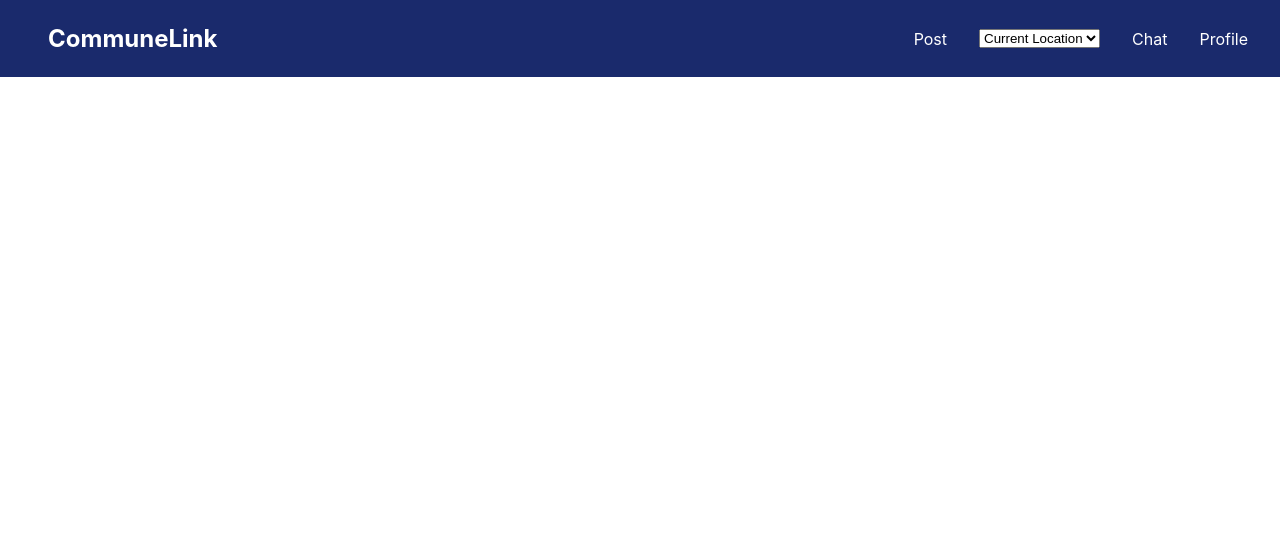
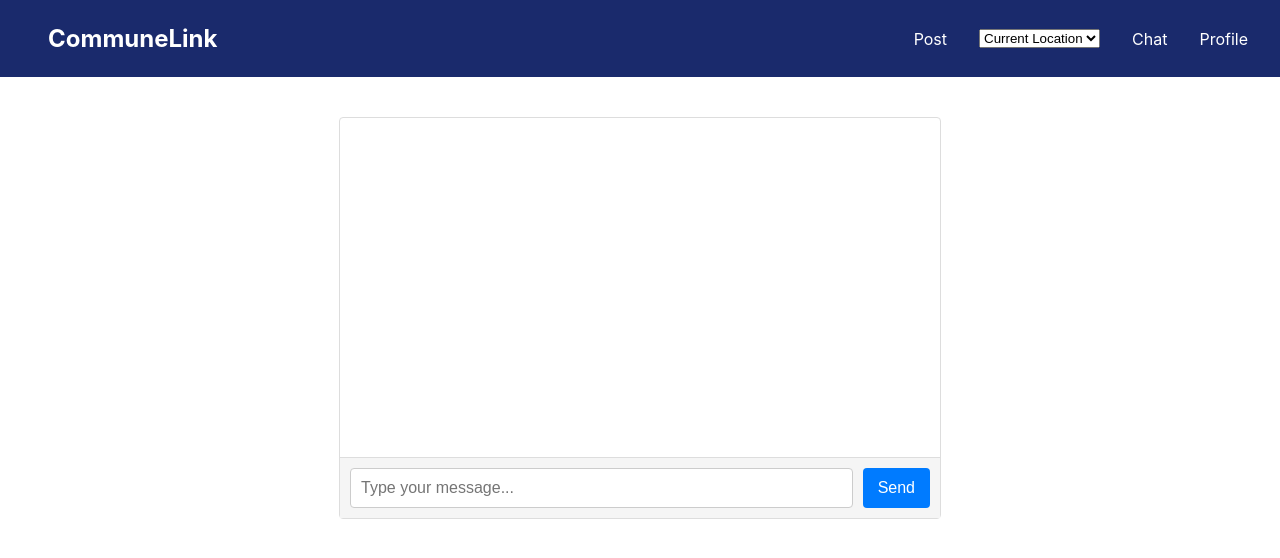
Before and after one commit to amishasubedi/Neighbor-Link, a React (Create React App) app: page /chat in a window 1280 px wide. Shown: the top 558 px of the page. Built offline with nearby package versions, Linux system fonts and the light colour scheme.

Commit message:
firebase setup and post request done

```diff
--- a/package.json
+++ b/package.json
@@ -6,6 +6,7 @@
     "@testing-library/jest-dom": "^5.17.0",
     "@testing-library/react": "^13.4.0",
     "@testing-library/user-event": "^13.5.0",
+    "firebase": "^10.3.0",
     "react": "^18.2.0",
     "react-dom": "^18.2.0",
     "react-router-dom": "^6.15.0",
--- a/src/App.js
+++ b/src/App.js
@@ -7,7 +7,8 @@ import {
 
 import Header from './components/Navigation/Header';
 import HomePage from './pages/Homepage';
-import PostItem from './pages/PostItem';
+import PostItem from './components/Posts/PostItem';
+import ChatPage from './pages/Chatpage';
 
 function App() {
   return (
@@ -20,6 +21,9 @@ function App() {
         <Routes>
           <Route path = "/post" element = {<PostItem />} />
         </Routes>
+        <Routes>
+          <Route path = "/chat" element = {<ChatPage />} />
+        </Routes>
       </div>
     </BrowserRouter>
   );
--- /dev/null
+++ b/src/components/Chat/Chat.css
@@ -0,0 +1,48 @@
+.chat-container {
+    max-width: 600px;
+    margin: 40px auto;
+    border: 1px solid #ddd;
+    border-radius: 4px;
+    display: flex;
+    flex-direction: column;
+    height: 400px;
+}
+
+.chat-log {
+    flex-grow: 1;
+    overflow-y: auto;
+    padding: 10px;
+    border-bottom: 1px solid #ddd;
+}
+
+.chat-entry {
+    margin-bottom: 10px;
+}
+
+.chat-input-form {
+    display: flex;
+    padding: 10px;
+    background-color: #f5f5f5;
+}
+
+.chat-input-form input {
+    flex-grow: 1;
+    padding: 10px;
+    border: 1px solid #ccc;
+    border-radius: 4px;
+    margin-right: 10px;
+}
+
+.chat-input-form button {
+    padding: 10px 15px;
+    border: none;
+    border-radius: 4px;
+    background-color: #007BFF;
+    color: #fff;
+    cursor: pointer;
+    transition: background-color 0.2s ease-in-out;
+}
+
+.chat-input-form button:hover {
+    background-color: #0056b3;
+}
--- /dev/null
+++ b/src/components/Chat/chat.js
@@ -0,0 +1,45 @@
+import React, { useState } from 'react';
+import './Chat.css';
+
+const Chat = () => {
+    const [message, setMessage] = useState('');
+    const [chatLog, setChatLog] = useState([]);
+
+    const handleInputChange = (e) => {
+        setMessage(e.target.value);
+    };
+
+    const handleSubmit = (e) => {
+        e.preventDefault();
+        if (message.trim() === '') return;
+
+        // Add the message to the chat log
+        setChatLog([...chatLog, { sender: 'You', message }]);
+
+        // Reset the input
+        setMessage('');
+    };
+
+    return (
+        <div className="chat-container">
+            <div className="chat-log">
+                {chatLog.map((entry, index) => (
+                    <div key={index} className="chat-entry">
+                        <strong>{entry.sender}</strong>: {entry.message}
+                    </div>
+                ))}
+            </div>
+            <form onSubmit={handleSubmit} className="chat-input-form">
+                <input
+                    type="text"
+                    value={message}
+                    onChange={handleInputChange}
+                    placeholder="Type your message..."
+                />
+                <button type="submit">Send</button>
+            </form>
+        </div>
+    );
+};
+
+export default Chat;
--- a/src/pages/PostItem.js
+++ b/src/components/Posts/PostItem.js
@@ -1,4 +1,7 @@
 import React, { useState } from 'react';
+import { ref, push } from 'firebase/database';
+import { database } from '../../dbConfig';
+
 import './PostItem.css';
 
 const PostItem = () => {
@@ -11,10 +14,19 @@ const PostItem = () => {
         setPostData({ ...postData, [e.target.name]: e.target.value });
     };
 
-    const handleSubmit = (e) => {
+    // send data to firebase
+    const handleSubmit = async (e) => {
         e.preventDefault();
-        console.log(postData); // send to firebase later (post)
+        try {
+            const postsRef = ref(database, 'posts');
+            await push(postsRef, postData);
+            console.log('Post sent to Firebase:', postData);
+            setPostData({ title: '', content: '' });
+        } catch (error) {
+            console.error('Error sending post to Firebase:', error);
+        }
     };
+
 
     return (
         <div className="post-container">
@@ -39,7 +51,7 @@ const PostItem = () => {
                         onChange={handleChange}
                     />
                 </div>
-                <button type="submit">Submit</button>
+                <button type="submit" onClick={handleSubmit}>Submit</button>
             </form>
         </div>
     );
--- /dev/null
+++ b/src/dbConfig.js
@@ -0,0 +1,20 @@
+import {initializeApp} from 'firebase/app';
+import {getDatabase} from 'firebase/database';
+
+const DB_CONFIG = {
+    apiKey: "AIzaSyB4_zSocBtQ4zOeqIXwPFwyawkkQy6sLTY",
+    authDomain: "commune-aid.firebaseapp.com",
+    databaseURL: "https://commune-aid-default-rtdb.firebaseio.com",
+    projectId: "commune-aid",
+    storageBucket: "commune-aid.appspot.com",
+    messagingSenderId: "775689803349",
+    appId: "1:775689803349:web:4cb2ebadb9a0a3849026dc",
+    measurementId: "G-23288JJZK5"
+};
+
+// Initialize Firebase
+const app = initializeApp(DB_CONFIG);
+const database = getDatabase(app)
+
+
+export {app, database};
--- /dev/null
+++ b/src/pages/Chatpage.js
@@ -0,0 +1,10 @@
+import React from "react"
+import Chat from "../components/Chat/chat"
+
+const ChatPage = () => {
+    return (
+        <Chat />
+        )
+}
+
+export default ChatPage;
```
Also changed, not shown: src/components/Posts/PostItem.css (renamed from src/pages/PostItem.css), 2 other files (tests, documents, lock files or other folders).
